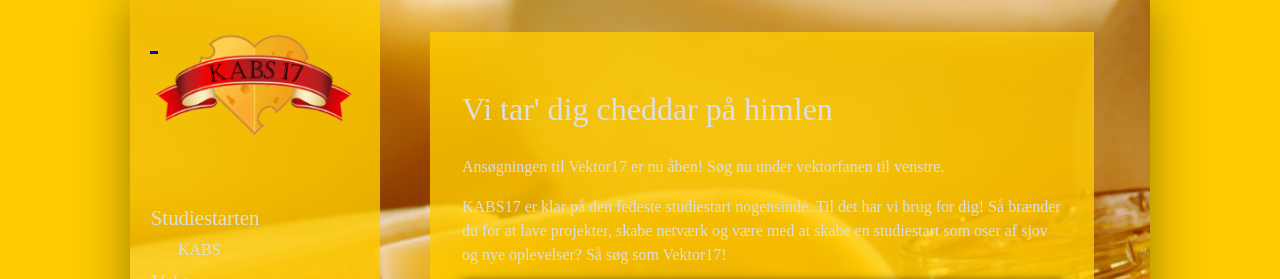
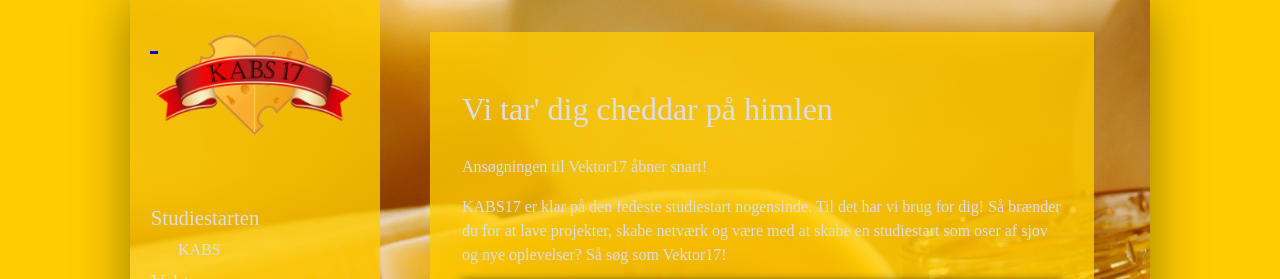
Before and after one commit to KABSDTU/kabsdtu.github.io, a Jekyll site: the page built from index.html, in a window 1280 px wide and 900 px high, cut to the strip 0-279 px from the top of the window. Built offline with Jekyll 4.4.1, drawn with Linux system fonts in a browser that asks for light colours; some web fonts are replaced.

Commit message:
Update index.html

```diff
--- a/index.html
+++ b/index.html
@@ -5,7 +5,7 @@ title: Bliv Vektor Nu!!!
 
 <h1>Vi tar' dig cheddar på himlen</h1>
 
-<p>Ansøgningen til Vektor17 er nu åben! Søg nu under vektorfanen til venstre.</p>
+<p>Ansøgningen til Vektor17 åbner snart!</p>
 
 <p>KABS17 er klar på den fedeste studiestart nogensinde. Til det har vi brug for dig! Så brænder du for at lave projekter, skabe netværk og være med at skabe en studiestart som oser af sjov og nye oplevelser? Så søg som Vektor17!</p>
 
```
